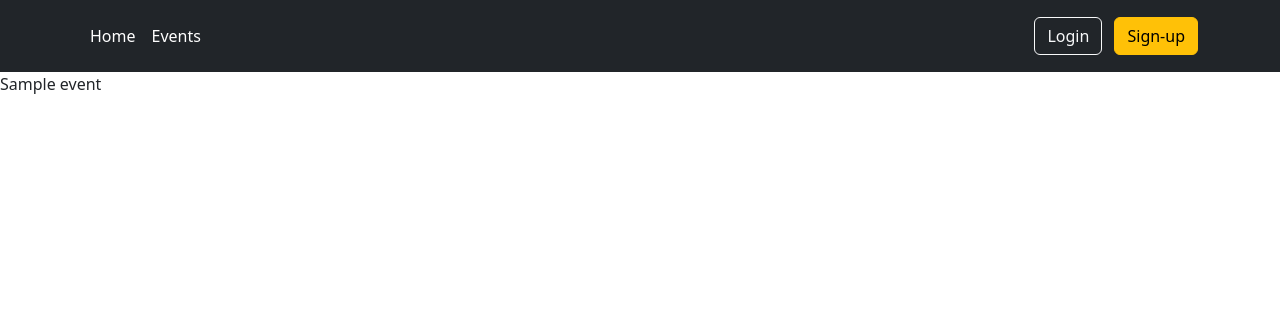
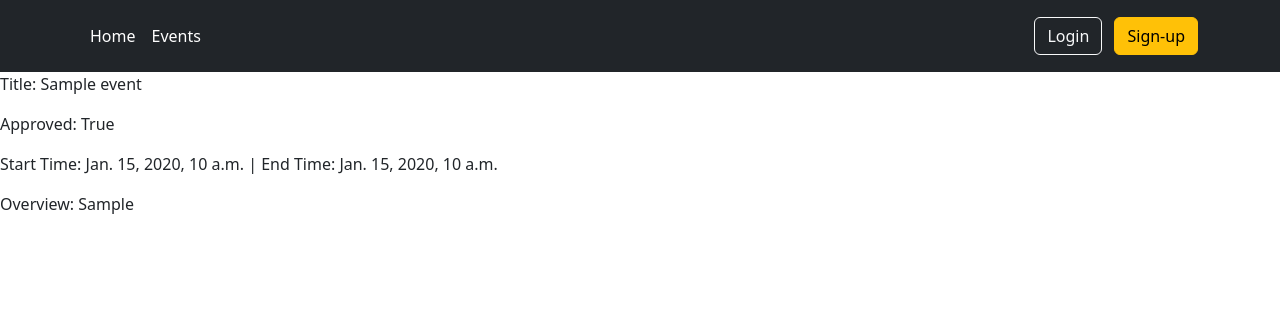
Before and after one commit to sudonetizen/hack_events, a Django app: page /events/1 in a window 1280 px wide. Shown: the top 332 px of the page. Run offline with Django 5.2, Linux system fonts and the light colour scheme; tables that the repository leaves empty hold one stand-in row (values such as "Sample post").

Commit message:
update home.html and event_detail.html

```diff
--- a/templates/event_detail.html
+++ b/templates/event_detail.html
@@ -3,6 +3,10 @@
 {% block title %}Event Detail{% endblock title %}
 
 {% block content %}
-    {{ event.title }}
+
+<p>Title: {{ event.title }}</p>
+<p>Approved: {{ event.is_approved }}</p>
+<p>Start Time: {{ event.start_date }} | End Time: {{ event.end_date }}</p>
+<p>Overview: {{ event.overview }}</p>
 
 {% endblock content %}
--- a/templates/home.html
+++ b/templates/home.html
@@ -8,7 +8,7 @@
 
         <h3>Active Hack Events</h3>
         {% for event in active_hack_events %}
-            <p>{{ event.title }}</p>
+            <p><a href="{% url 'event-detail' event.pk %}">{{ event.title }}</a></p>
             <p>{{ event.overview }}</p>
         {% endfor %}
 
@@ -16,7 +16,7 @@
 
         <h3>Coming Hack Events</h3>
         {% for event in coming_hack_events %}
-            <p>{{ event.title }}</p>
+            <p><a href="{% url 'event-detail' event.pk %}">{{ event.title }}</a></p>
             <p>{{ event.overview }}</p>
         {% endfor %}
 
@@ -24,7 +24,7 @@
 
         <h3>Past Hack Events</h3>
         {% for event in past_hack_events %}
-            <p>{{ event.title }}<p>
+            <p><a href="{% url 'event-detail' event.pk %}">{{ event.title }}</a></p>
             <p>{{ event.overview }}</p>
         {% endfor %}
 {% endblock content %}
```
